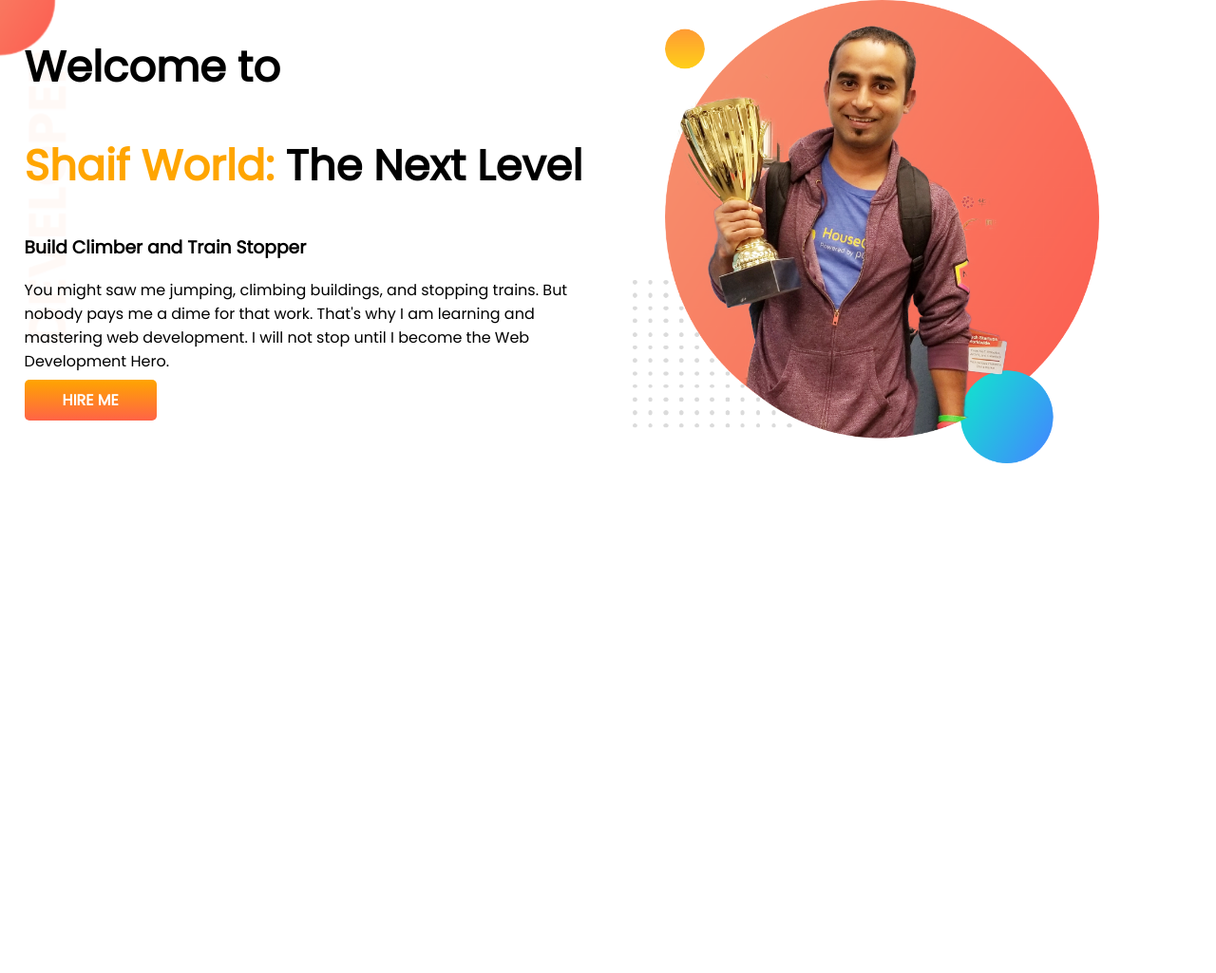
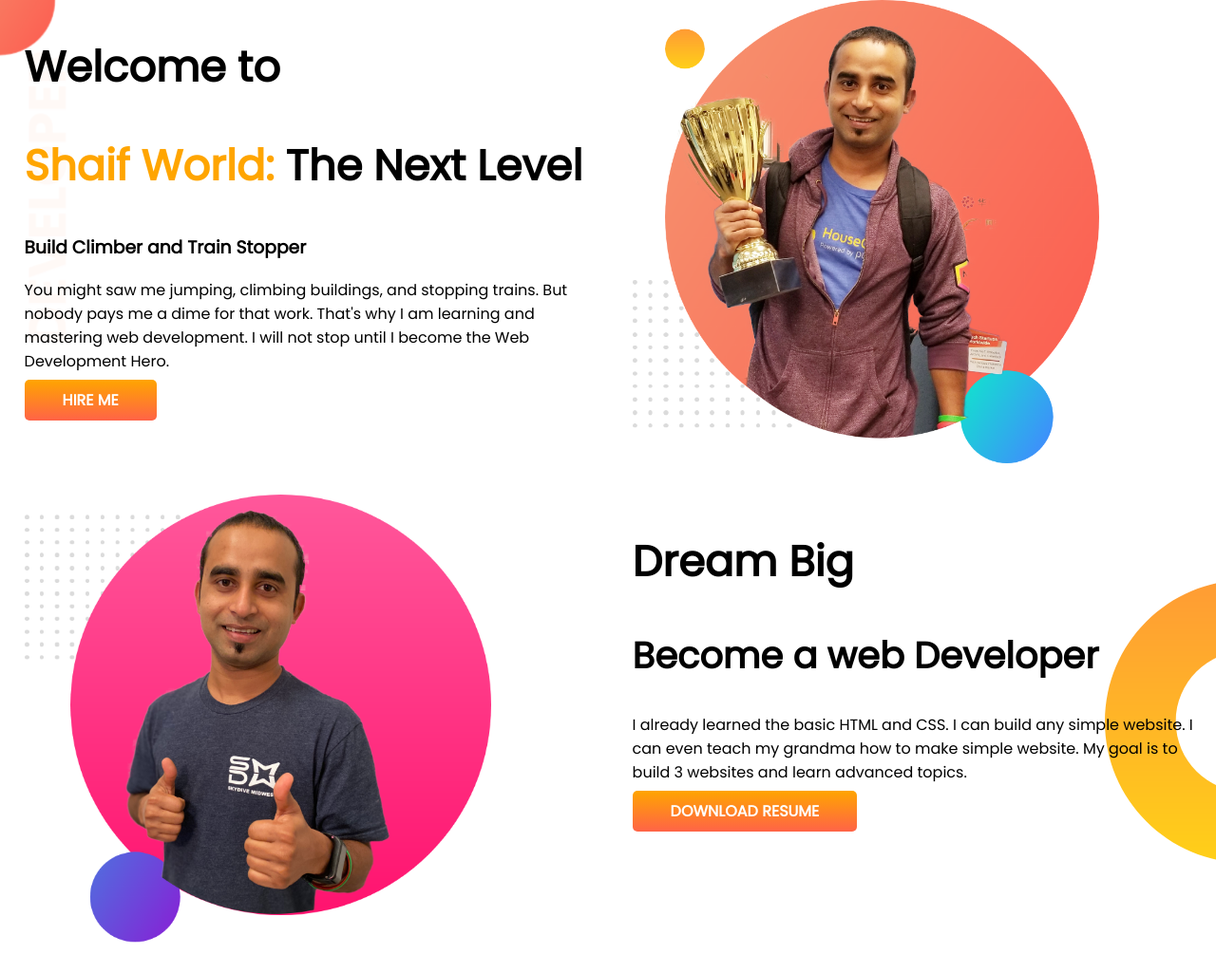
Before and after one commit to shaif-uddin/developer-portfolio, a plain HTML site: page index.html in a window 1280 px wide. Shown: the whole page at 95% size. Before the commit the page ends 800 px from the top, so only its background shows below. Drawn offline with Linux system fonts and the light colour scheme.

Commit message:
4-6 Dream area, Background image, background-repeat 2nd Section

```diff
--- a/index.html
+++ b/index.html
@@ -30,6 +30,18 @@
             <img src="images\jhankar.png" alt="jhankar" />
         </div>
     </section>
+    <section class="dream-big">
+        <div class="half-width">
+            <img src="images\jhankar2.png" alt="">
+        </div>
+        <div class="half-width">
+            <h1>Dream Big</h1>
+            <h2>Become a web Developer</h2>
+            <p>I already learned the basic HTML and CSS. I can build any simple website. I can even teach my grandma how
+                to make simple website. My goal is to build 3 websites and learn advanced topics.</p>
+            <a class="link-button" href="#" target="_blank" rel="noopener noreferrer">Download Resume</a>
+        </div>
+    </section>
 </body>
 
 </html>
--- a/style.css
+++ b/style.css
@@ -5,11 +5,15 @@ body{
 h1{
     font-size: 2.8em;
 }
+h2{
+    font-size: 2.4em;
+}
 .orange-class{
     color: orange;
 }
 section{
     display: flex;
+    margin-bottom: 2%;
 }
 .half-width{
     width: 50%;
@@ -32,3 +36,8 @@ section{
     background-repeat: no-repeat;
 
 }
+.dream-big{
+    background-image: url(images/dream-bg.png);
+    background-repeat: no-repeat;
+    background-position: right;
+}
```
